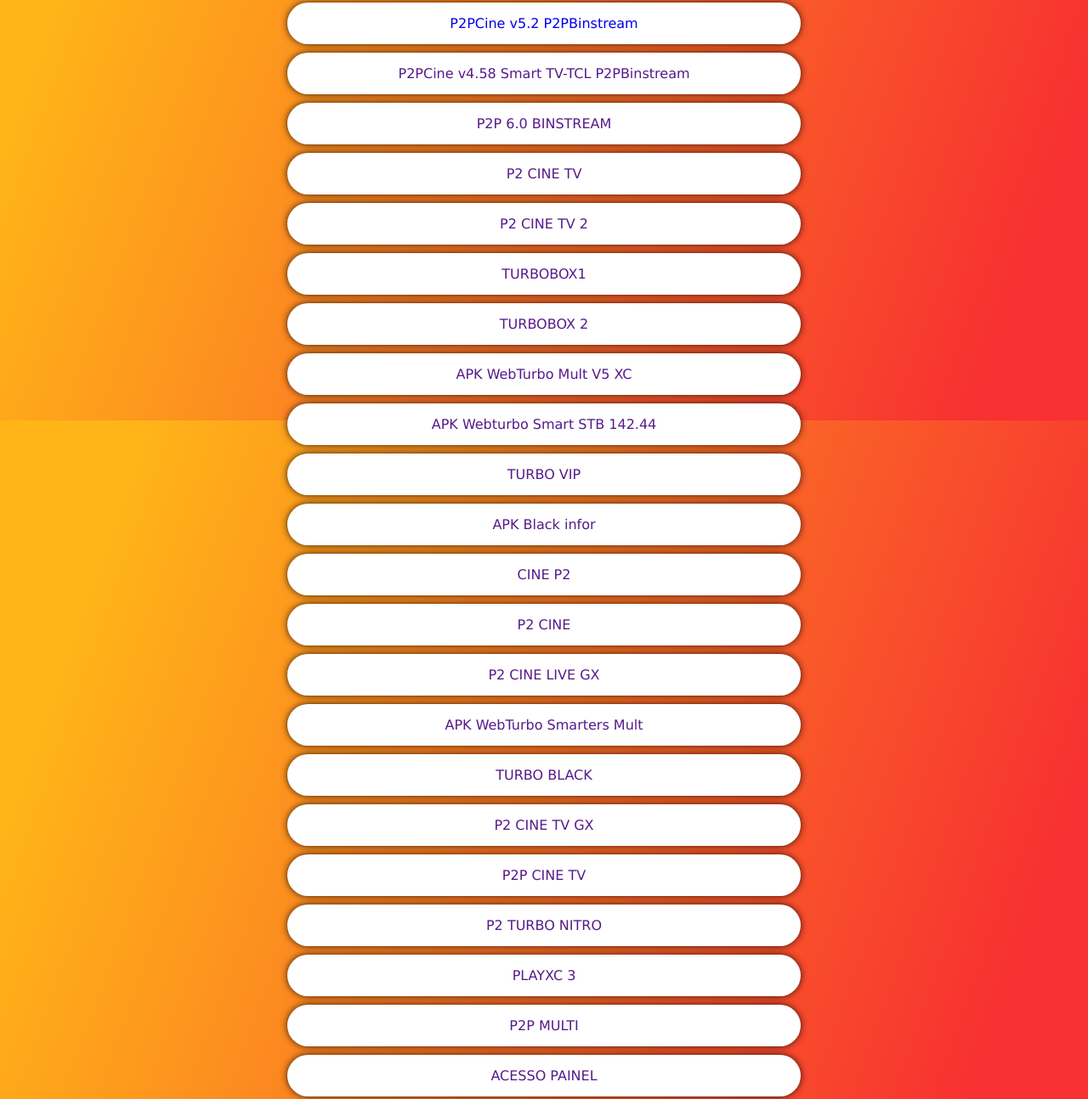
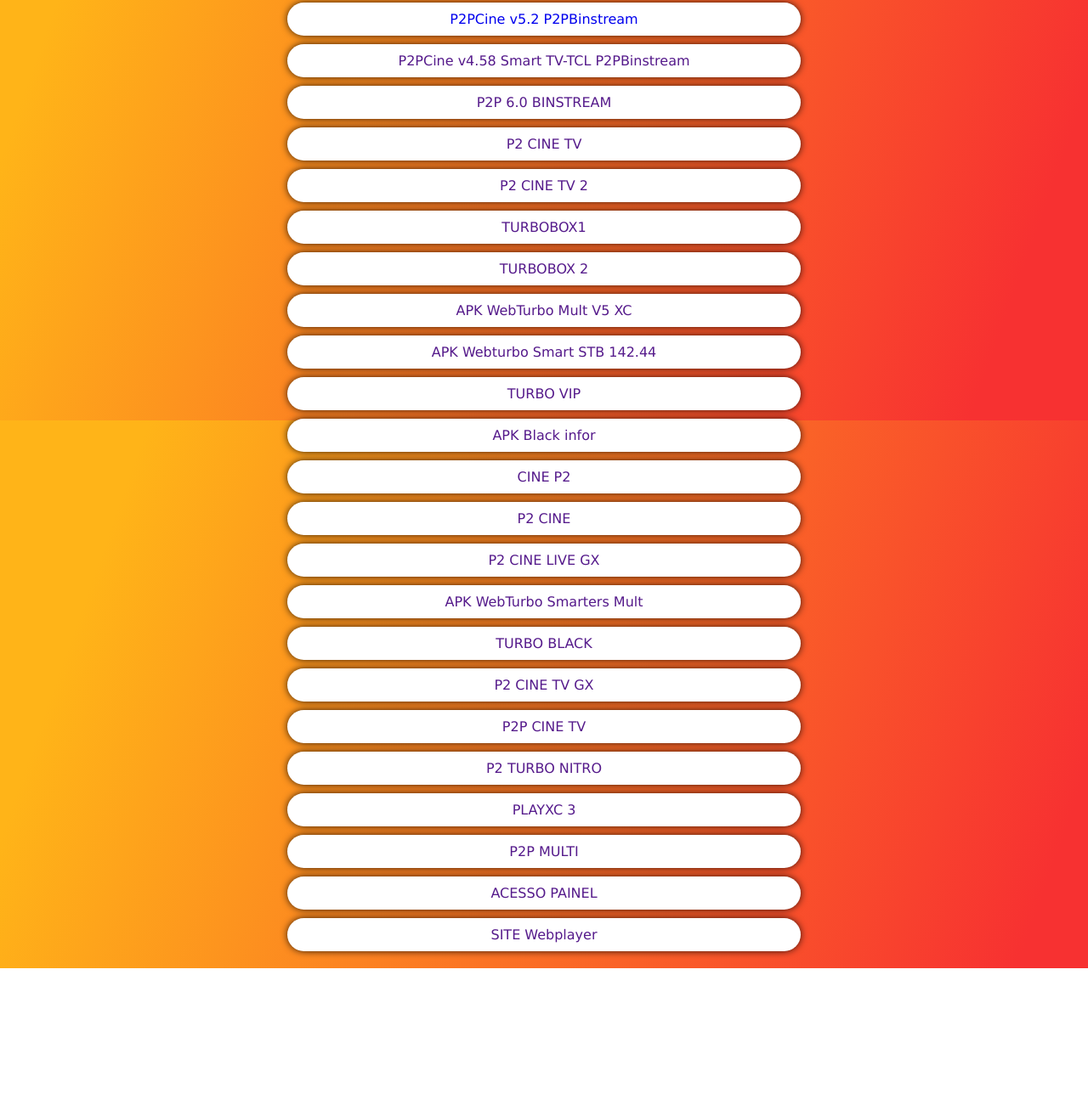
Before and after one commit to medeirosluan/download, a plain HTML site: page index.html in a window 1280 px wide. Shown: the part 305-1599 px from the top of the page at 85% size. After the commit the page ends 1445 px from the top, so only its background shows below. Drawn offline with Linux system fonts and the light colour scheme.

Commit message:
Update index.html

```diff
--- a/index.html
+++ b/index.html
@@ -37,7 +37,31 @@
         display: block;
         margin: auto;
 
+    }
 
+    .app {
+        display: flex;
+        align-items: center;
+        justify-content: center;
+        flex-direction: column;
+
+    }
+
+    .app a {
+        box-shadow: 0 0 10px -1px black;
+        background-color: white;
+        padding: 10px 130px;
+        margin-top: 10px;
+        text-decoration: none;
+        display: block;
+        width: 100%;
+        text-align: center;
+        border-radius: 50px;
+    }
+
+    a:hover {
+        transform: scale(1.1);
+        cursor: pointer;
     }
 
      h2 {
@@ -45,50 +69,44 @@
         color: white;
        }
 
-       .app {
+       @media screen and (max-width:1024px) {
+        .app a {
+        padding: 10px 150px;
+        border-radius:45px;
+       }
 
-        text-align: center;
-
-
-    }
-
-       .app p {
-        background-color: #ffffff;
-        margin-top: 10px;
-        padding: 15px 130px;
-        border-radius: 40px;
-        box-shadow: 0 0 10px -1px black;
+       }
+       @media screen and (max-width:768px) {
+        .app a {
+        padding: 15px 150px;
+        border-radius:45px;
+       }
 
        }
 
-       .app a {
-        text-decoration: none;
+       @media screen and (max-width:480px) {
+        .app a {
+        padding: 15px 10px;
+        border-radius:45px;
        }
 
        a:hover {
-        color: white;
-       }
+        transform: scale(0);
 
-       p:hover {
-        cursor: pointer;
-        transform: scale(1.1);
-        transition: 1.5s;
-        background-color: rgba(245, 245, 220, 0.322);
-       }
-
-       @media screen and (max-width:480px) {
-        .app p {
-        padding: 15px 10px;
-        border-radius:45px;
        }
 
 
        }
 
        @media screen and (max-width:360px) {
-        .app p {
+        .app a {
         padding: 15px 19px;
         border-radius:45px;
+       }
+
+       a:hover {
+        transform: scale(0);
+
        }
 
        .cabecalo img {
@@ -104,6 +122,8 @@
 
 
 
+
+
     </style>
 </head>
 <body>
@@ -115,29 +135,29 @@
             </div>
         </header>
         <div class="app">
-            <p><a href="http://d.appcine.xyz/app/P2%20Cine_52_signed.apk" download="">P2PCine v5.2 P2PBinstream</a></p>
-            <p><a href="">P2PCine v4.58 Smart TV-TCL P2PBinstream</a></p>
-            <p><a href="">P2P 6.0 BINSTREAM</a></p>
-            <p><a href="">P2 CINE TV</a></p>
-            <p><a href="">P2 CINE TV 2</a></p>
-            <p><a href="">TURBOBOX1</a></p>
-            <p><a href="">TURBOBOX 2</a></p>
-            <p><a href="">APK WebTurbo Mult V5 XC</a></p>
-            <p><a href="">APK Webturbo Smart STB 142.44</a></p>
-            <p><a href="">TURBO VIP</a></p>
-            <p><a href="">APK Black infor</a></p>
-            <p><a href="">CINE P2</a></p>
-            <p><a href="">P2 CINE</a></p>
-            <p><a href="">P2 CINE LIVE GX</a></p>
-            <p><a href="">APK WebTurbo Smarters Mult</a></p>
-            <p><a href="">TURBO BLACK</a></p>
-            <p><a href="">P2 CINE TV GX</a></p>
-            <p><a href="">P2P CINE TV</a></p>
-            <p><a href="">P2 TURBO NITRO</a></p>
-            <p><a href="">PLAYXC 3</a></p>
-            <p><a href="">P2P MULTI</a></p>
-            <p><a href="">ACESSO PAINEL</a></p>
-            <p><a href="">SITE Webplayer</a></p>
+            <a href="http://d.appcine.xyz/app/P2%20Cine_52_signed.apk" download="">P2PCine v5.2 P2PBinstream</a>
+            <a href="">P2PCine v4.58 Smart TV-TCL P2PBinstream</a>
+            <a href="">P2P 6.0 BINSTREAM</a>
+            <a href="">P2 CINE TV</a>
+            <a href="">P2 CINE TV 2</a>
+            <a href="">TURBOBOX1</a>
+            <a href="">TURBOBOX 2</a>
+            <a href="">APK WebTurbo Mult V5 XC</a>
+            <a href="">APK Webturbo Smart STB 142.44</a>
+            <a href="">TURBO VIP</a>
+            <a href="">APK Black infor</a>
+            <a href="">CINE P2</a>
+            <a href="">P2 CINE</a>
+            <a href="">P2 CINE LIVE GX</a>
+            <a href="">APK WebTurbo Smarters Mult</a>
+            <a href="">TURBO BLACK</a>
+            <a href="">P2 CINE TV GX</a>
+            <a href="">P2P CINE TV</a>
+            <a href="">P2 TURBO NITRO</a>
+            <a href="">PLAYXC 3</a>
+            <a href="">P2P MULTI</a>
+            <a href="">ACESSO PAINEL</a>
+            <a href="">SITE Webplayer</a>
         </div>
     </main>
 </body>
```
